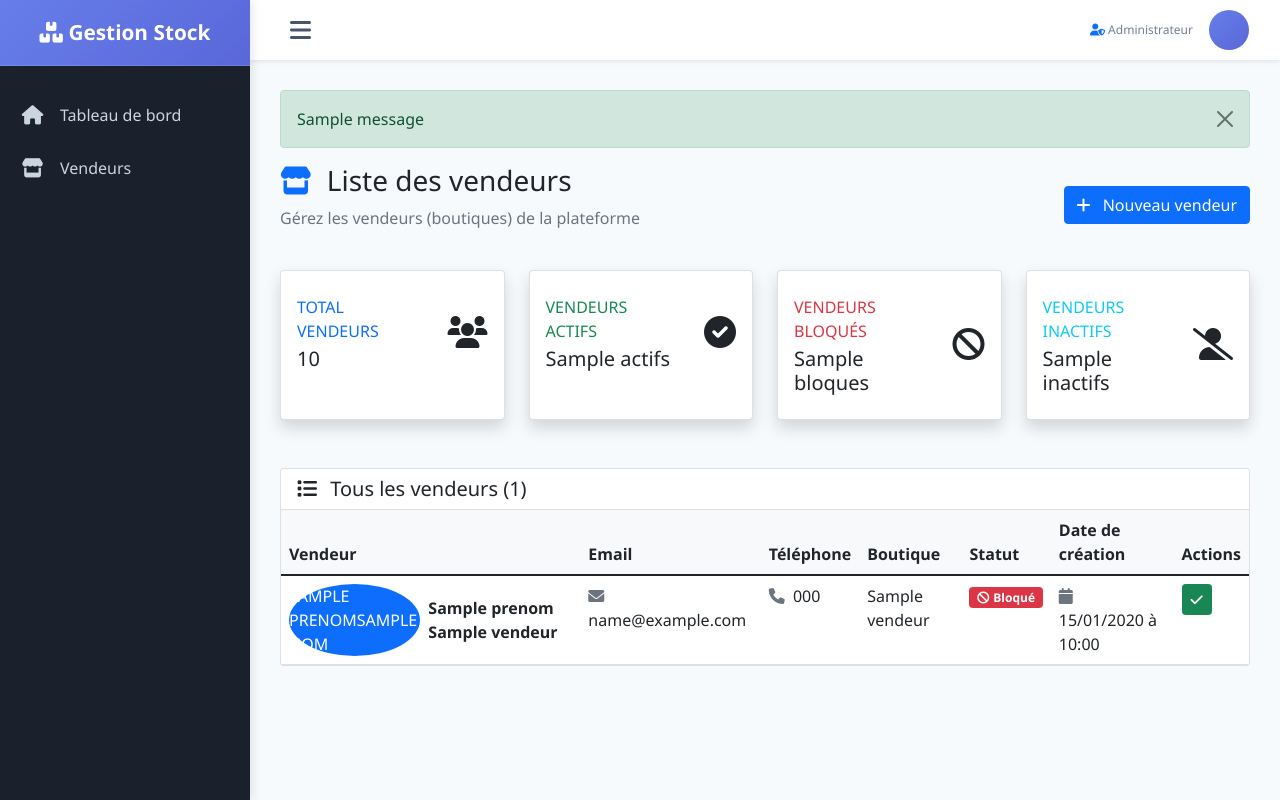
After one commit to Mbaye-ndiaye/multivendeurs_gestion_store_backend, a Django app: template templates/dashboard/vendeurs/list.html in a window 1280 px wide. The commit adds this page. Run offline with Django 5.2, Linux system fonts and the light colour scheme; the template is opened without the code that fills it: most values are stand-ins (such as "Sample title", 1, 10 or a date in 2020); one stand-in notice (Sample message) is shown; parts of the project's set-up code (start-up, migrations or seed data) failed here and were passed over.

Commit message:
ameliore l'interface du vendeur et creer l'endpoint de vendeur

```diff
--- /dev/null
+++ b/templates/dashboard/vendeurs/list.html
@@ -0,0 +1,193 @@
+{% extends 'dashboard/base.html' %}
+
+{% block title %}Liste des vendeurs{% endblock %}
+
+{% block content %}
+<div class="row mb-4">
+    <div class="col-12">
+        <div class="d-flex justify-content-between align-items-center">
+            <div>
+                <h1 class="h3 mb-0">
+                    <i class="fas fa-store text-primary me-2"></i>
+                    Liste des vendeurs
+                </h1>
+                <p class="text-muted mt-2">Gérez les vendeurs (boutiques) de la plateforme</p>
+            </div>
+            <a href="{% url 'dashboard-vendeur-add' %}" class="btn btn-primary">
+                <i class="fas fa-plus me-2"></i> Nouveau vendeur
+            </a>
+        </div>
+    </div>
+</div>
+
+<!-- Statistiques des vendeurs -->
+<div class="row mb-4">
+    <div class="col-xl-3 col-md-6 mb-4">
+        <div class="card border-left-primary shadow h-100 py-2">
+            <div class="card-body">
+                <div class="row no-gutters align-items-center">
+                    <div class="col mr-2">
+                        <div class="text-xs font-weight-bold text-primary text-uppercase mb-1">
+                            Total Vendeurs</div>
+                        <div class="h5 mb-0 font-weight-bold text-gray-800">{{ stats.total }}</div>
+                    </div>
+                    <div class="col-auto">
+                        <i class="fas fa-users fa-2x text-gray-300"></i>
+                    </div>
+                </div>
+            </div>
+        </div>
+    </div>
+    <div class="col-xl-3 col-md-6 mb-4">
+        <div class="card border-left-success shadow h-100 py-2">
+            <div class="card-body">
+                <div class="row no-gutters align-items-center">
+                    <div class="col mr-2">
+                        <div class="text-xs font-weight-bold text-success text-uppercase mb-1">
+                            Vendeurs Actifs</div>
+                        <div class="h5 mb-0 font-weight-bold text-gray-800">{{ stats.actifs }}</div>
+                    </div>
+                    <div class="col-auto">
+                        <i class="fas fa-check-circle fa-2x text-gray-300"></i>
+                    </div>
+                </div>
+            </div>
+        </div>
+    </div>
+    <div class="col-xl-3 col-md-6 mb-4">
+        <div class="card border-left-danger shadow h-100 py-2">
+            <div class="card-body">
+                <div class="row no-gutters align-items-center">
+                    <div class="col mr-2">
+                        <div class="text-xs font-weight-bold text-danger text-uppercase mb-1">
+                            Vendeurs Bloqués</div>
+                        <div class="h5 mb-0 font-weight-bold text-gray-800">{{ stats.bloques }}</div>
+                    </div>
+                    <div class="col-auto">
+                        <i class="fas fa-ban fa-2x text-gray-300"></i>
+                    </div>
+                </div>
+            </div>
+        </div>
+    </div>
+    <div class="col-xl-3 col-md-6 mb-4">
+        <div class="card border-left-info shadow h-100 py-2">
+            <div class="card-body">
+                <div class="row no-gutters align-items-center">
+                    <div class="col mr-2">
+                        <div class="text-xs font-weight-bold text-info text-uppercase mb-1">
+                            Vendeurs Inactifs</div>
+                        <div class="h5 mb-0 font-weight-bold text-gray-800">{{ stats.inactifs }}</div>
+                    </div>
+                    <div class="col-auto">
+                        <i class="fas fa-user-slash fa-2x text-gray-300"></i>
+                    </div>
+                </div>
+            </div>
+        </div>
+    </div>
+</div>
+
+<div class="row">
+    <div class="col-12">
+        <div class="card">
+            <div class="card-header bg-white">
+                <h5 class="mb-0">
+                    <i class="fas fa-list me-2"></i>
+                    Tous les vendeurs ({{ vendeurs.count }})
+                </h5>
+            </div>
+            <div class="card-body p-0">
+                <div class="table-responsive">
+                    <table class="table table-hover mb-0">
+                        <thead class="bg-light">
+                        <tr>
+                            <th class="border-0">Vendeur</th>
+                            <th class="border-0">Email</th>
+                            <th class="border-0">Téléphone</th>
+                            <th class="border-0">Boutique</th>
+                            <th class="border-0">Statut</th>
+                            <th class="border-0">Date de création</th>
+                            <th class="border-0">Actions</th>
+                        </tr>
+                        </thead>
+                        <tbody>
+                        {% for vendeur in vendeurs %}
+                            <tr>
+                                <td>
+                                    <div class="d-flex align-items-center">
+                                        <div class="avatar-sm me-2">
+                                            <div class="avatar-title rounded-circle bg-primary text-white">
+                                                {{ vendeur.prenom|first|upper }}{{ vendeur.nom|first|upper }}
+                                            </div>
+                                        </div>
+                                        <div>
+                                            <strong>{{ vendeur.prenom }} {{ vendeur.nom }}</strong>
+                                        </div>
+                                    </div>
+                                </td>
+                                <td>
+                                    <i class="fas fa-envelope text-muted me-1"></i>
+                                    {{ vendeur.email }}
+                                </td>
+                                <td>
+                                    <i class="fas fa-phone text-muted me-1"></i>
+                                    {{ vendeur.telephone|default:"-" }}
+                                </td>
+                                <td>
+                                    {{ vendeur.nom_de_la_boutique|default:"-" }}
+                                </td>
+                                <td>
+                                    {% if vendeur.is_active %}
+                                        <span class="badge bg-success">
+                                            <i class="fas fa-check-circle me-1"></i>Actif
+                                        </span>
+                                    {% else %}
+                                        <span class="badge bg-danger">
+                                            <i class="fas fa-ban me-1"></i>Bloqué
+                                        </span>
+                                    {% endif %}
+                                </td>
+                                <td>
+                                    <i class="fas fa-calendar text-muted me-1"></i>
+                                    {{ vendeur.created_at|date:"d/m/Y à H:i" }}
+                                </td>
+                                <td>
+                                    <div class="d-flex gap-2">
+                                        {% if vendeur.is_active %}
+                                            <form method="post" action="#" style="display: inline;">
+                                                {% csrf_token %}
+                                                <button type="submit" class="btn btn-sm btn-warning" title="Bloquer">
+                                                    <i class="fas fa-ban"></i>
+                                                </button>
+                                            </form>
+                                        {% else %}
+                                            <form method="post" action="#" style="display: inline;">
+                                                {% csrf_token %}
+                                                <button type="submit" class="btn btn-sm btn-success" title="Débloquer">
+                                                    <i class="fas fa-check"></i>
+                                                </button>
+                                            </form>
+                                        {% endif %}
+                                    </div>
+                                </td>
+                            </tr>
+                        {% empty %}
+                            <tr>
+                                <td colspan="7" class="text-center py-5">
+                                    <i class="fas fa-store-slash fa-3x text-muted mb-3 d-block"></i>
+                                    <p class="text-muted">Aucun vendeur pour le moment.</p>
+                                    <a href="{% url 'dashboard-vendeur-add' %}" class="btn btn-primary">
+                                        <i class="fas fa-plus me-2"></i>Ajouter votre premier vendeur
+                                    </a>
+                                </td>
+                            </tr>
+                        {% endfor %}
+                        </tbody>
+                    </table>
+                </div>
+            </div>
+        </div>
+    </div>
+</div>
+{% endblock %}
```
Also changed, not shown: dashboard/views.py (+26 -2 lines), templates/dashboard/home.html (+71 -5 lines), templates/dashboard/vendeurs/create.html (added, +144 -0 lines).
